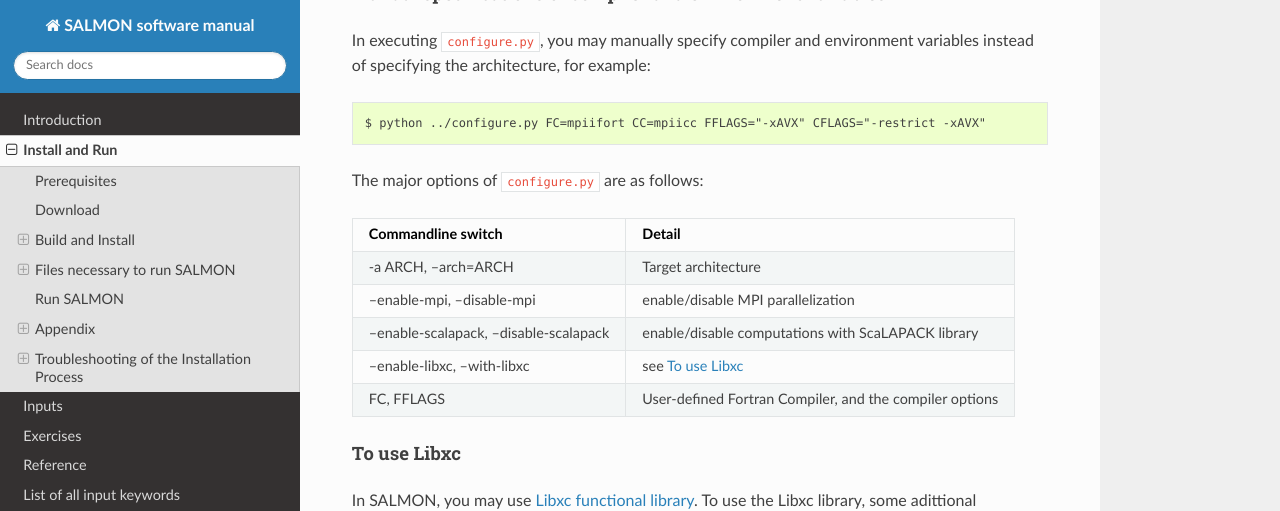
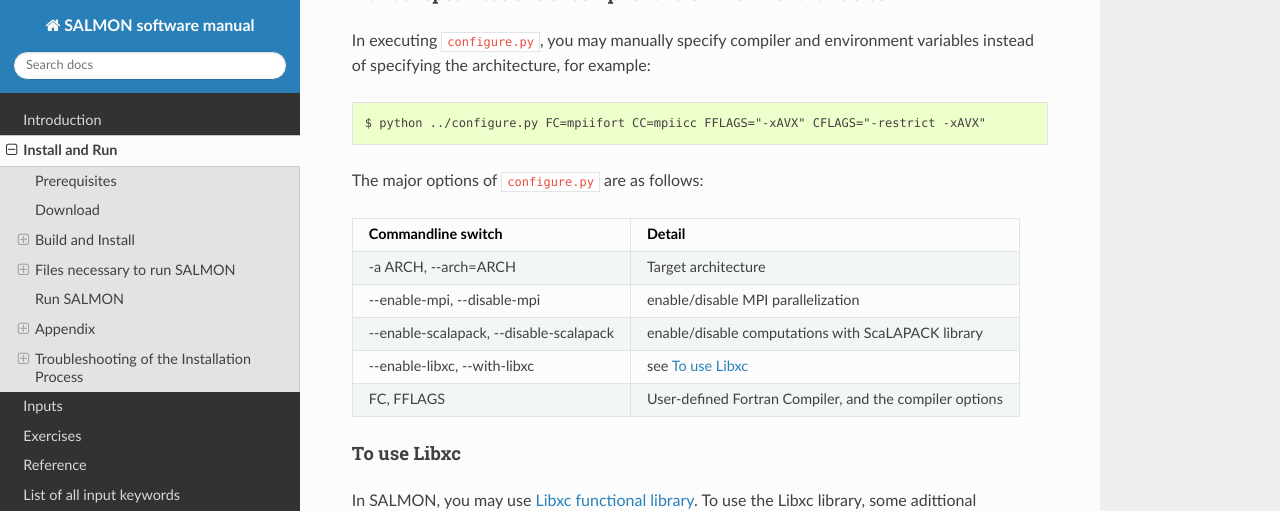
Before and after one commit to SALMON-TDDFT/SALMON-DOCS, a Sphinx documentation site: the page built from source/install_and_run.rst, in a window 1280 px wide and 900 px high, scrolled down 5737 px. Shown: the top 511 px of the window. Built offline with Sphinx 7.4.7 and the Read the Docs theme 2.0.0, drawn with Linux system fonts in a browser that asks for light colours; formulas are drawn with MathJax 3; some of the changed lines change nothing that is shown; some of the changed text lies outside the part shown.

Commit message:
Fix double hyphens conversion error

```diff
--- a/source/conf.py
+++ b/source/conf.py
@@ -75,6 +75,10 @@
 
 # The name of the Pygments (syntax highlighting) style to use.
 pygments_style = 'sphinx'
+
+
+# will be used to convert quotes and dashes to typographically correct entities
+smartquotes = False
 
 
 # -- Options for HTML output -------------------------------------------------
```
